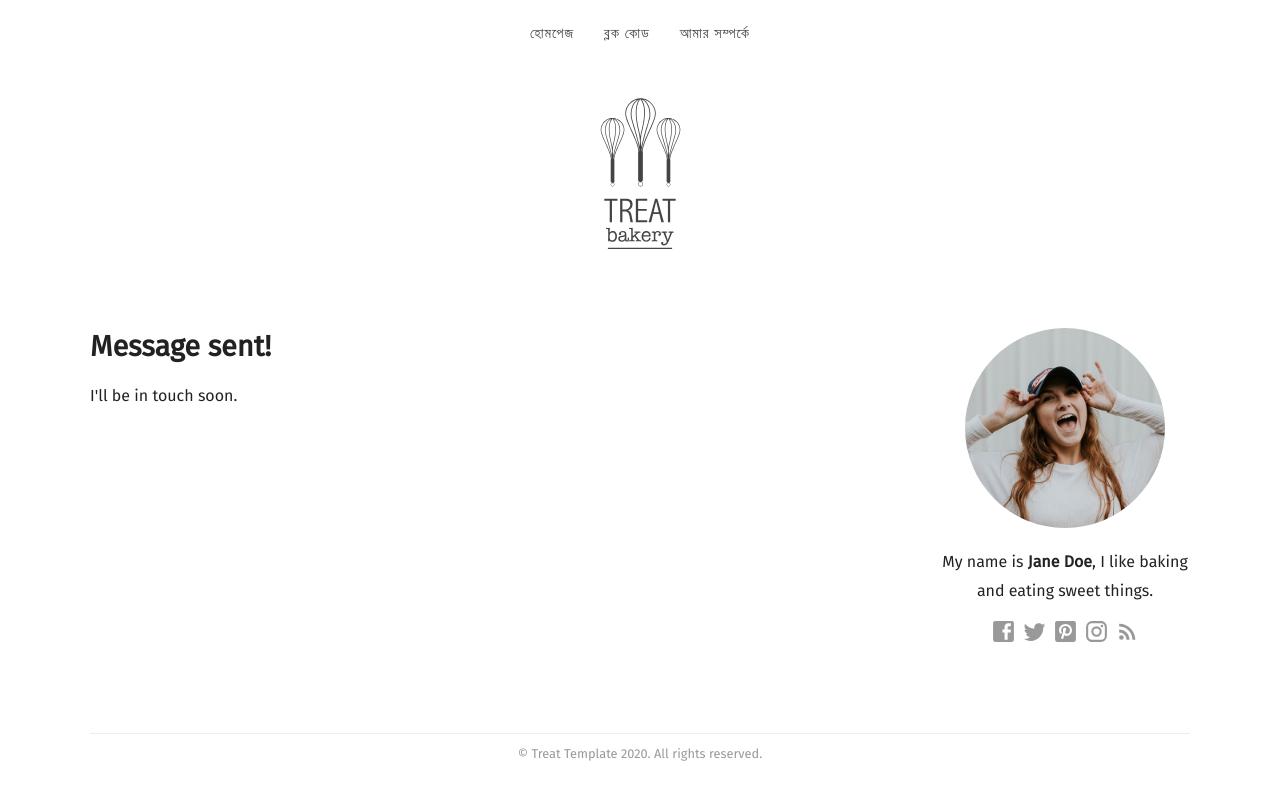
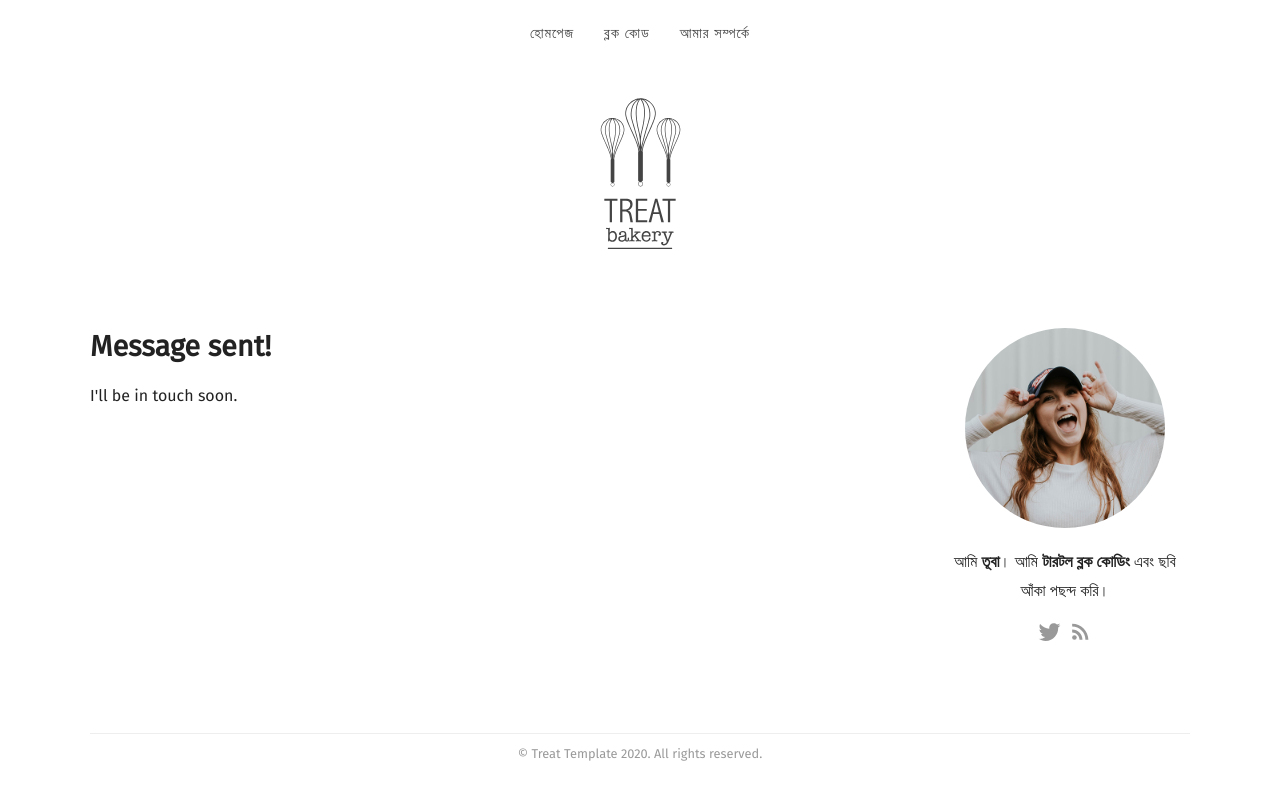
Before and after one commit to turtlebd/turtlebd.github.io, a Jekyll site: the page built from contact-success.html, in a window 1280 px wide. Shown: the top 800 px of the page. Built offline with Jekyll 4.4.1, drawn with Linux system fonts in a browser that asks for light colours; some web fonts are replaced.

Commit message:
Updated '_data/sidebar.yml' via CloudCannon

```diff
--- a/_data/sidebar.yml
+++ b/_data/sidebar.yml
@@ -1,6 +1,6 @@
 author_image: /images/author.jpg
-description_markdown: "My name is **Jane Doe**, I like baking and eating sweet things."
-facebook: CloudCannon
-twitter: CloudCannon
-pinterest: pinterest
-instagram: baking
+description_markdown: "আমি **তূবা**। আমি **টারটল ব্লক কোডিং** এবং ছবি আঁকা পছন্দ করি।"
+twitter: turtlebd
+email: turtlebd@protonmail.com
+# pinterest: pinterest
+# instagram: baking
```
